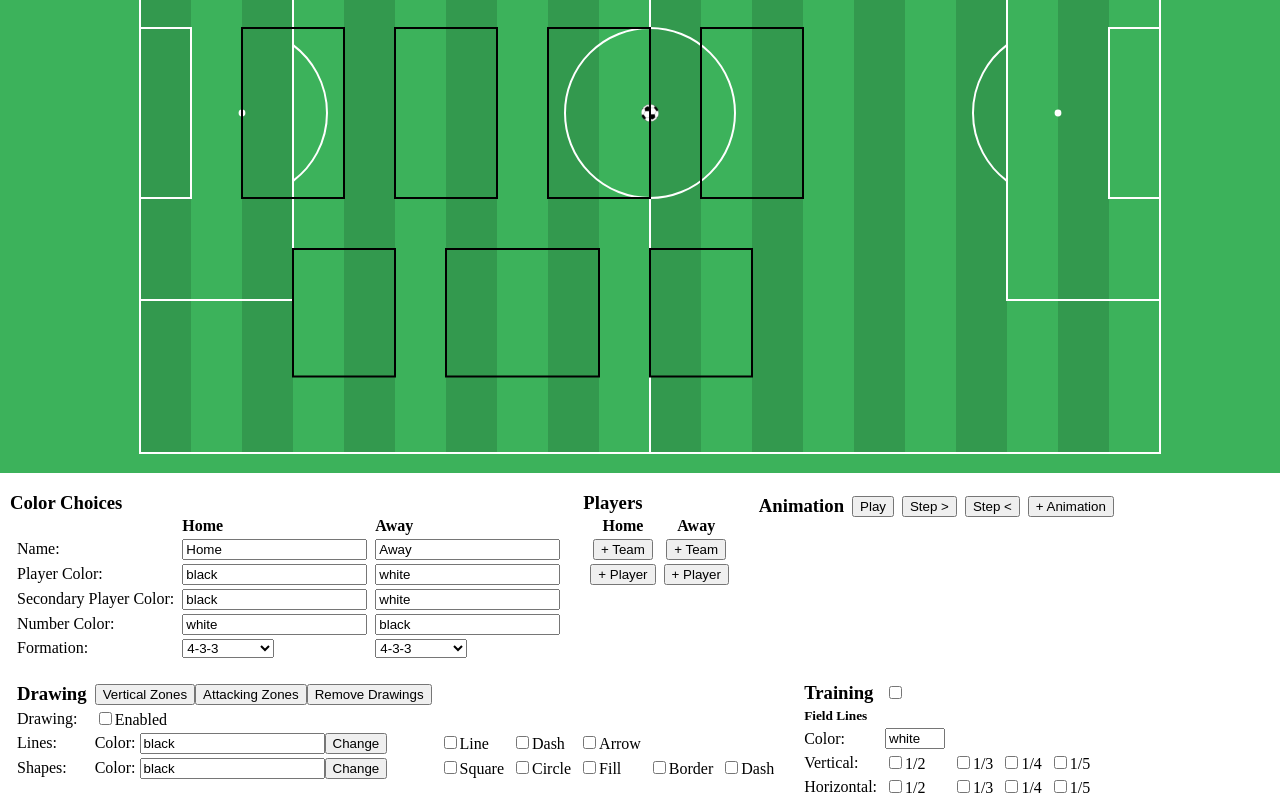
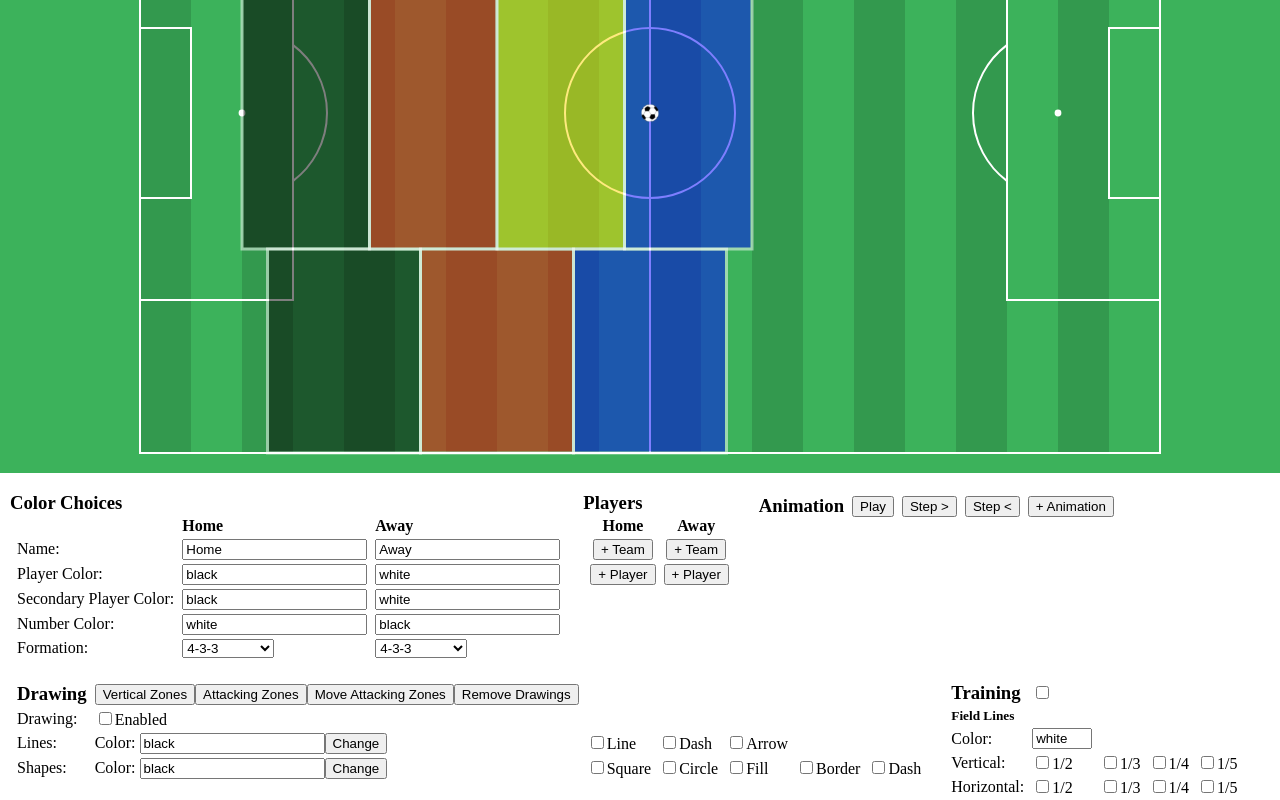
Before and after one commit to kyledijkstra/SoccerFieldAnimator, a website: page src/index.html in a window 1280 px wide. Both pictures are taken after a click on the button "Attacking Zones". Shown: the part 247-1047 px from the top of the page. Drawn offline with nearby package versions, Linux system fonts and the light colour scheme.

Commit message:
attack zone

```diff
--- a/src/controls.js
+++ b/src/controls.js
@@ -42,7 +42,8 @@ function animationControls() {
 //attach event handlers to drawing buttons
 function drawingControls() {
   document.getElementById("draw-vertical-zones").onclick = function() {drawVerticalZones(FIELD_ID)};
-  document.getElementById("draw-attacking-zones").onclick = function() {drawAttackingZones(FIELD_ID)};
+  document.getElementById("draw-attacking-zones").onclick = function() {drawAttackingZones(FIELD_ID, false)};
+  document.getElementById("move-attacking-zones").onclick = function() {drawAttackingZones(FIELD_ID, true)};
   document.getElementById("remove-drawings").onclick = function() {removeDrawings(FIELD_ID)};
 
   document.getElementById("drawing").onchange  = function() {DRAWING.enabled = document.getElementById("drawing").checked;};
--- a/src/drawing.js
+++ b/src/drawing.js
@@ -138,9 +138,11 @@ function drawVerticalZones(id) {
   VERTICAL_ZONES = !VERTICAL_ZONES;
 }
 
-function drawAttackingZones(id) {
-  if (!ATTACKING_ZONES) {
-      var field = d3.select(id);
+function drawAttackingZones(id, move) {
+  var field = d3.select(id);
+  if (move) {
+    field.selectAll(".attack-zone").attr("transform","translate("+(30 * SIZE_MULT)+",0)");
+  } else if (!ATTACKING_ZONES) {
       //draw libero area
       field.append("rect")
           .attr("class", "drawn attack-zone")
@@ -149,9 +151,10 @@ function drawAttackingZones(id) {
           .attr("height", attackingZones.libero.height)
           .attr("y", attackingZones.libero.y)
           .attr("x", attackingZones.libero.x)
-          .style("fill", "none")
-          .style("stroke", ATTACKING_ZONES_COLOR)
-          .style("stroke-width", 2);
+          .style("fill", "black")
+          .style("opacity", 0.5)
+          .style("stroke", "white")
+          .style("stroke-width", 3);
       //draw left defender area
       field.append("rect")
           .attr("class", "drawn attack-zone")
@@ -160,9 +163,10 @@ function drawAttackingZones(id) {
           .attr("height", attackingZones.defender.left.height)
           .attr("y", attackingZones.defender.left.y)
           .attr("x", attackingZones.defender.left.x)
-          .style("fill", "none")
-          .style("stroke", ATTACKING_ZONES_COLOR)
-          .style("stroke-width", 2);
+          .style("fill", "black")
+          .style("opacity", 0.5)
+          .style("stroke", "white")
+          .style("stroke-width", 3);
       //draw right defender area
       field.append("rect")
           .attr("class", "drawn attack-zone")
@@ -171,9 +175,10 @@ function drawAttackingZones(id) {
           .attr("height", attackingZones.defender.right.height)
           .attr("y", attackingZones.defender.right.y)
           .attr("x", attackingZones.defender.right.x)
-          .style("fill", "none")
-          .style("stroke", ATTACKING_ZONES_COLOR)
-          .style("stroke-width", 2);
+          .style("fill", "black")
+          .style("opacity", 0.5)
+          .style("stroke", "white")
+          .style("stroke-width", 3);
       //draw holding mid area
       field.append("rect")
           .attr("class", "drawn attack-zone")
@@ -182,9 +187,10 @@ function drawAttackingZones(id) {
           .attr("height", attackingZones.holdingMid.height)
           .attr("y", attackingZones.holdingMid.y)
           .attr("x", attackingZones.holdingMid.x)
-          .style("fill", "none")
-          .style("stroke", ATTACKING_ZONES_COLOR)
-          .style("stroke-width", 2);
+          .style("fill", "red")
+          .style("opacity", 0.5)
+          .style("stroke", "white")
+          .style("stroke-width", 3);
       //draw left attacking mid area
       field.append("rect")
           .attr("class", "drawn attack-zone")
@@ -193,9 +199,10 @@ function drawAttackingZones(id) {
           .attr("height", attackingZones.attackingMid.left.height)
           .attr("y", attackingZones.attackingMid.left.y)
           .attr("x", attackingZones.attackingMid.left.x)
-          .style("fill", "none")
-          .style("stroke", ATTACKING_ZONES_COLOR)
-          .style("stroke-width", 2);
+          .style("fill", "red")
+          .style("opacity", 0.5)
+          .style("stroke", "white")
+          .style("stroke-width", 3);
       //draw right attacking mid area
       field.append("rect")
           .attr("class", "drawn attack-zone")
@@ -204,9 +211,10 @@ function drawAttackingZones(id) {
           .attr("height", attackingZones.attackingMid.right.height)
           .attr("y", attackingZones.attackingMid.right.y)
           .attr("x", attackingZones.attackingMid.right.x)
-          .style("fill", "none")
-          .style("stroke", ATTACKING_ZONES_COLOR)
-          .style("stroke-width", 2);
+          .style("fill", "red")
+          .style("opacity", 0.5)
+          .style("stroke", "white")
+          .style("stroke-width", 3);
       //draw playmaker area
       field.append("rect")
           .attr("class", "drawn attack-zone")
@@ -215,9 +223,10 @@ function drawAttackingZones(id) {
           .attr("height", attackingZones.playmaker.height)
           .attr("y", attackingZones.playmaker.y)
           .attr("x", attackingZones.playmaker.x)
-          .style("fill", "none")
-          .style("stroke", ATTACKING_ZONES_COLOR)
-          .style("stroke-width", 2);
+          .style("fill", "gold")
+          .style("opacity", 0.5)
+          .style("stroke", "white")
+          .style("stroke-width", 3);
       //draw left fwd area
       field.append("rect")
           .attr("class", "drawn attack-zone")
@@ -226,9 +235,10 @@ function drawAttackingZones(id) {
           .attr("height", attackingZones.wideFwd.left.height)
           .attr("y", attackingZones.wideFwd.left.y)
           .attr("x", attackingZones.wideFwd.left.x)
-          .style("fill", "none")
-          .style("stroke", ATTACKING_ZONES_COLOR)
-          .style("stroke-width", 2);
+          .style("fill", "blue")
+          .style("opacity", 0.5)
+          .style("stroke", "white")
+          .style("stroke-width", 3);
       //draw right fwd area
       field.append("rect")
           .attr("class", "drawn attack-zone")
@@ -237,9 +247,10 @@ function drawAttackingZones(id) {
           .attr("height", attackingZones.wideFwd.right.height)
           .attr("y", attackingZones.wideFwd.right.y)
           .attr("x", attackingZones.wideFwd.right.x)
-          .style("fill", "none")
-          .style("stroke", ATTACKING_ZONES_COLOR)
-          .style("stroke-width", 2);
+          .style("fill", "blue")
+          .style("opacity", 0.5)
+          .style("stroke", "white")
+          .style("stroke-width", 3);
       //draw center fwd area
       field.append("rect")
           .attr("class", "drawn attack-zone")
@@ -248,13 +259,17 @@ function drawAttackingZones(id) {
           .attr("height", attackingZones.centerFwd.height)
           .attr("y", attackingZones.centerFwd.y)
           .attr("x", attackingZones.centerFwd.x)
-          .style("fill", "none")
-          .style("stroke", ATTACKING_ZONES_COLOR)
-          .style("stroke-width", 2);
+          .style("fill", "blue")
+          .style("opacity", 0.5)
+          .style("stroke", "white")
+          .style("stroke-width", 3);
   } else {
-      d3.select(id).selectAll(".attack-zone").remove();
+    field.selectAll(".attack-zone").remove();
   }
   ATTACKING_ZONES = !ATTACKING_ZONES;
+  field.selectAll("#ball").moveToFront();
+  field.selectAll(".home-player").moveToFront();
+  field.selectAll(".away-player").moveToFront();
 }
 
 function removeDrawings(field) {
--- a/src/formations.js
+++ b/src/formations.js
@@ -23,69 +23,69 @@ var vertZones = {
 var attackingZones = {
   libero: {
     x: SIDELINE_MARGIN.side + (12 * SIZE_MULT),
-    y: topHSCenter,
-    height: 20 * SIZE_MULT,
-    width: 12 * SIZE_MULT
+    y: vertZones.topHalfspace,
+    height: vertZones.bottomHalfspace - vertZones.topHalfspace,
+    width: 15 * SIZE_MULT
   },
   defender: {
     left: {
-      x: SIDELINE_MARGIN.side + (18 * SIZE_MULT),
-      y: vertZones.topWing,
-      height: vertZones.topHalfspace - vertZones.topWing,
-      width: 12 * SIZE_MULT
+      x: SIDELINE_MARGIN.side + (15 * SIZE_MULT),
+      y: SIDELINE_MARGIN.top,
+      height: vertZones.topHalfspace - SIDELINE_MARGIN.top,
+      width: 18 * SIZE_MULT
     },
     right: {
-      x: SIDELINE_MARGIN.side + (18 * SIZE_MULT),
+      x: SIDELINE_MARGIN.side + (15 * SIZE_MULT),
       y: vertZones.bottomHalfspace,
-      height: vertZones.topHalfspace - vertZones.topWing,
-      width: 12 * SIZE_MULT
+      height: vertZones.topHalfspace - SIDELINE_MARGIN.top,
+      width: 18 * SIZE_MULT
     }
   },
   holdingMid: {
-    x: SIDELINE_MARGIN.side + (30 * SIZE_MULT),
-    y: topHSCenter,
-    height: 20 * SIZE_MULT,
-    width: 12 * SIZE_MULT
+    x: SIDELINE_MARGIN.side + (27 * SIZE_MULT),
+    y: vertZones.topHalfspace,
+    height: vertZones.bottomHalfspace - vertZones.topHalfspace,
+    width: 15 * SIZE_MULT
   },
   attackingMid: {
     left: {
-      x: SIDELINE_MARGIN.side + (36 * SIZE_MULT),
-      y: vertZones.topWing,
-      height: vertZones.topHalfspace - vertZones.topWing,
+      x: SIDELINE_MARGIN.side + (33 * SIZE_MULT),
+      y: SIDELINE_MARGIN.top,
+      height: vertZones.topHalfspace - SIDELINE_MARGIN.top,
       width: 18 * SIZE_MULT
     },
     right: {
-      x: SIDELINE_MARGIN.side + (36 * SIZE_MULT),
+      x: SIDELINE_MARGIN.side + (33 * SIZE_MULT),
       y: vertZones.bottomHalfspace,
-      height: vertZones.topHalfspace - vertZones.topWing,
+      height: vertZones.topHalfspace - SIDELINE_MARGIN.top,
       width: 18 * SIZE_MULT
     }
   },
   playmaker: {
-    x: SIDELINE_MARGIN.side + (48 * SIZE_MULT),
-    y: topHSCenter,
-    height: 20 * SIZE_MULT,
-    width: 12 * SIZE_MULT
+    x: SIDELINE_MARGIN.side + (42 * SIZE_MULT),
+    y: vertZones.topHalfspace,
+    height: vertZones.bottomHalfspace - vertZones.topHalfspace,
+    width: 15 * SIZE_MULT
   },
   wideFwd: {
     left: {
-      x: SIDELINE_MARGIN.side + (60 * SIZE_MULT),
-      y: vertZones.topWing,
-      height: vertZones.topHalfspace - vertZones.topWing,
-      width: 12 * SIZE_MULT
+      x: SIDELINE_MARGIN.side + (51 * SIZE_MULT),
+      y: SIDELINE_MARGIN.top,
+      height: vertZones.topHalfspace - SIDELINE_MARGIN.top,
+      width: 18 * SIZE_MULT
     },
     right: {
-      x: SIDELINE_MARGIN.side + (60 * SIZE_MULT),
+      x: SIDELINE_MARGIN.side + (51 * SIZE_MULT),
       y: vertZones.bottomHalfspace,
-      height: vertZones.topHalfspace - vertZones.topWing,
-      width: 12 * SIZE_MULT
+      height: vertZones.topHalfspace - SIDELINE_MARGIN.top,
+      width: 18 * SIZE_MULT
     }
   },
   centerFwd: {
-    x: SIDELINE_MARGIN.side + (66 * SIZE_MULT),
-    y: topHSCenter,
-    height: 20 * SIZE_MULT,
-    width: 12 * SIZE_MULT
+    x: SIDELINE_MARGIN.side + (57 * SIZE_MULT),
+    y: vertZones.topHalfspace,
+    height: vertZones.bottomHalfspace - vertZones.topHalfspace,
+    width: 15 * SIZE_MULT
   }
 }
 
@@ -148,40 +148,6 @@ var FORMATIONS = {
       {y: awayPositions.LCy, x: awayPositions.CMx, number: 10, id: 9},
       {y: awayPositions.LWy, x: awayPositions.AMx, number: 11, id: 10}
     ]
-  },
-  TEST: {
-    name: "test",
-    home: [
-      {y: homePositions.CCy, x: homePositions.GKx, number: 1, id: 0},
-      {y: homePositions.RWy, x: homePositions.DMx, number: 2, id: 1},
-      {y: homePositions.LWy, x: homePositions.DMx, number: 3, id: 2},
-      {y: homePositions.RCy, x: homePositions.DFx, number: 4, id: 3},
-      {y: homePositions.LCy, x: homePositions.DFx, number: 5, id: 4},
-      {y: homePositions.CCy, x: homePositions.DMx, number: 6, id: 5},
-      {y: homePositions.RWy, x: homePositions.AMx, number: 7, id: 6},
-      {y: homePositions.RCy, x: homePositions.CMx, number: 8, id: 7},
-      {y: homePositions.RCy, x: homePositions.STx, number: 9, id: 8},
-      {y: homePositions.CCy, x: homePositions.AMx, number: 10, id: 9},
-      {y: homePositions.LCy, x: homePositions.CMx, number: 11, id: 10}
-    ],
-    away: []
-  },
-  TEST_TWO: {
-    name: "test2",
-    home: [
-      {y: homePositions.CCy, x: homePositions.GKx, number: 1, id: 0},
-      {y: homePositions.RWy, x: homePositions.DMx, number: 2, id: 1},
-      {y: homePositions.LCy, x: homePositions.DFx, number: 3, id: 2},
-      {y: homePositions.RCy, x: homePositions.DFx, number: 4, id: 3},
-      {y: homePositions.CCy, x: homePositions.LIx, number: 5, id: 4},
-      {y: homePositions.CCy, x: homePositions.DMx, number: 6, id: 5},
-      {y: homePositions.RWy, x: homePositions.AMx, number: 7, id: 6},
-      {y: homePositions.RCy, x: homePositions.CMx, number: 8, id: 7},
-      {y: homePositions.CCy, x: homePositions.STx, number: 9, id: 8},
-      {y: homePositions.LCy, x: homePositions.AMx, number: 10, id: 9},
-      {y: homePositions.LWy, x: homePositions.CMx, number: 11, id: 10}
-    ],
-    away: []
   },
   FOUR_FOUR_TWO: {
     name: "4-4-2",
--- a/src/index.html
+++ b/src/index.html
@@ -129,7 +129,7 @@
             <table>
                 <tr>
                     <td><h3>Drawing</h3></td>
-                    <td><button class="title-btn" id="draw-vertical-zones" type="button">Vertical Zones</button><button class="title-btn" id="draw-attacking-zones" type="button">Attacking Zones</button><button class="title-btn" id="remove-drawings" type="button">Remove Drawings</button></td>
+                    <td><button class="title-btn" id="draw-vertical-zones" type="button">Vertical Zones</button><button class="title-btn" id="draw-attacking-zones" type="button">Attacking Zones</button><button class="title-btn" id="move-attacking-zones" type="button">Move Attacking Zones</button><button class="title-btn" id="remove-drawings" type="button">Remove Drawings</button></td>
                 </tr>
                 <tr>
                     <td>Drawing:</td>
```
